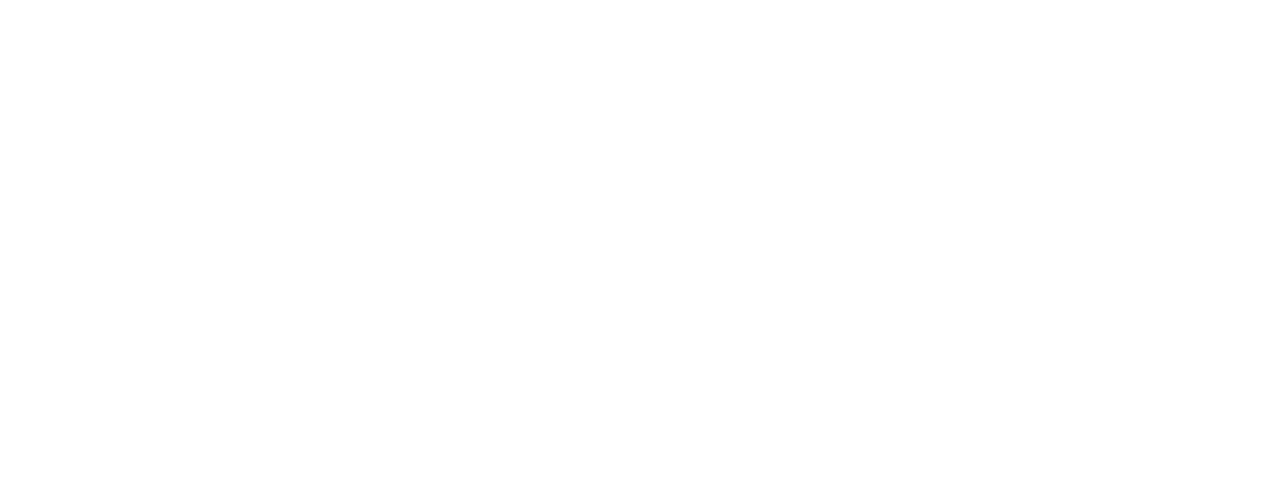
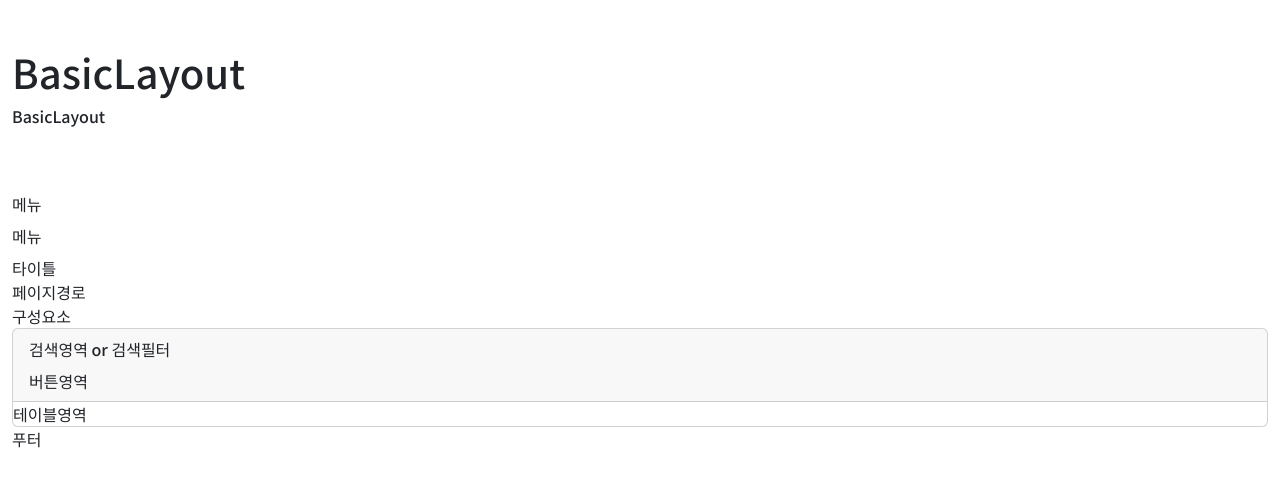
Before and after one commit to graybebop/vue-component, a Vue app: page /BasicLayout in a window 1280 px wide. Before the commit this address had no page. Shown: the top 486 px of the page. Built offline with nearby package versions, Linux system fonts and the light colour scheme.

Commit message:
레이아웃

```diff
--- a/src/router/index.js
+++ b/src/router/index.js
@@ -230,7 +230,7 @@
   },
 
   {
-    path: "/",
+    path: "/BasicLayout",
     name: "BasicLayout",
     component: () => import(/* webpackChunkName: "SamplePage" */ "@/views/BasicLayout"),
     meta: {
--- a/src/views/BasicLayout.vue
+++ b/src/views/BasicLayout.vue
@@ -3,29 +3,51 @@
   <div class="kt-wrapper">
     <!-- header -->
     <div class="kt-header-wrapper">
-      <div class="app-header-menu">메뉴</div>
-      <div class="app-navbar">메뉴</div>
+      <div class="header-menu">메뉴</div>
+      <div class="navbar">메뉴</div>
     </div>
     <!--// header -->
-    <!-- app main -->
-    <div class="kt-main">
+    <!-- page content -->
+    <!-- <div class="kt-main">
       <div class="kt-toolbar-container">
         <div class="page-title">타이틀</div>
         <div class="page-breadcrumb">페이지경로</div>
       </div>
-    </div>
+    </div> -->
     <!--// app main -->
+
     <!-- page content -->
     <div class="kt-content">
+      <!-- 상단영역 -->
+      <div class="kt-pageinfo-container">
+        <div class="page-title">타이틀</div>
+        <div class="page-breadcrumb">페이지경로</div>
+      </div>
+      <!--// 상단영역 -->
       <!-- page content container -->
       <div class="kt-content-container">
         <!-- 페이지별 구성요소 -->
         <div class="">구성요소</div>
         <!--// 페이지별 구성요소 -->
+        <!-- 페이지별 구성요소 1 : Card-->
+        <div class="card">
+          <!-- card-header or kt-content-header use one of them-->
+          <div class="card-header kt-content-header">
+            <!-- search-filter : 검색조건에 대한 필터 -->
+            <div class="card-title search-filter-wrap">검색영역 or 검색필터</div>
+            <!-- button wrap : 버튼을 감싸는 모든 요소는 button-wrap -->
+            <div class="card-toolbar button-wrap">버튼영역</div>
+          </div>
+          <!--// card-header or kt-content-header use one of them-->
+          <div class="kt-table-wrapper">테이블영역</div>
+          <div class="kt-paging-wrapper"></div>
+        </div>
+        <!--// 페이지별 구성요소 1  : Card -->
       </div>
       <!-- page content container -->
     </div>
     <!--// page content -->
+
     <!-- footer -->
     <div class="kt-footer">푸터</div>
     <!--// footer -->
```
